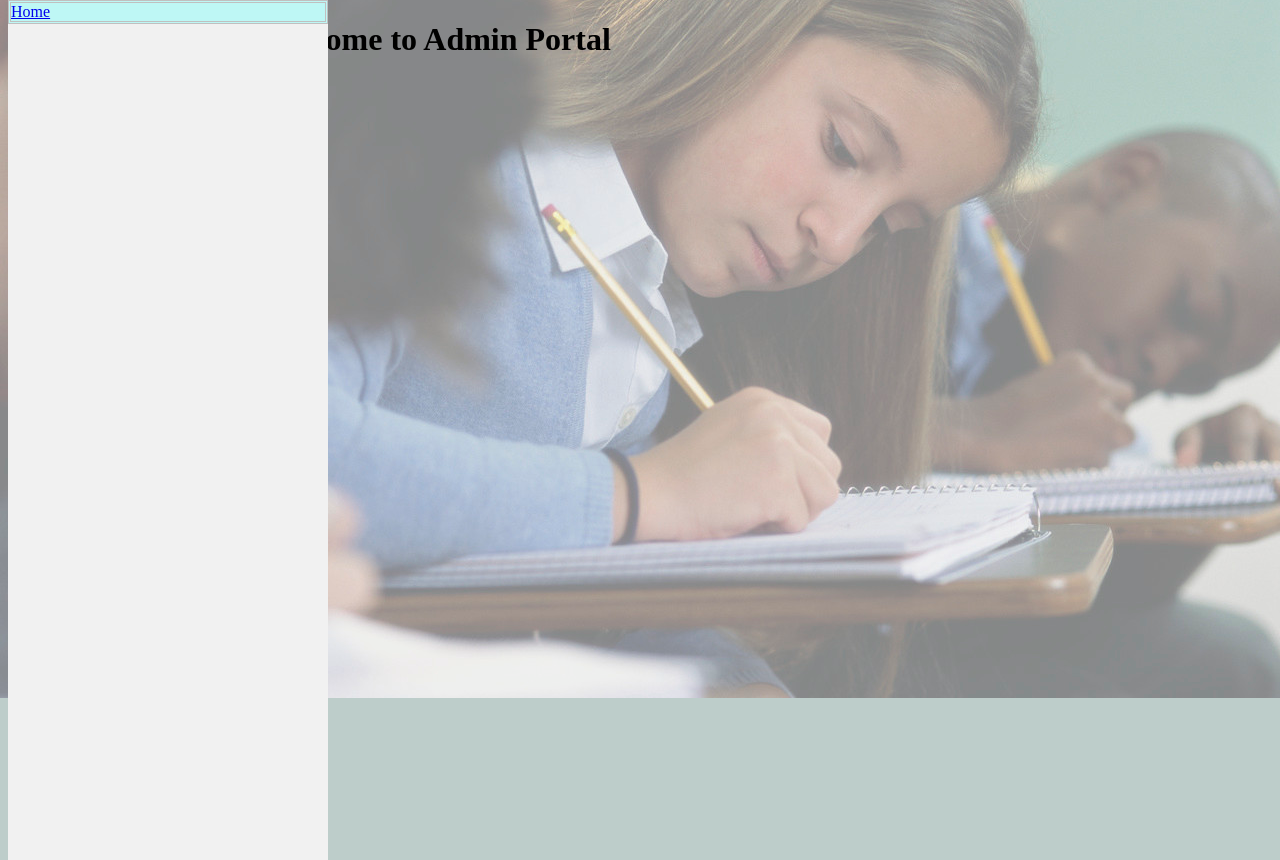
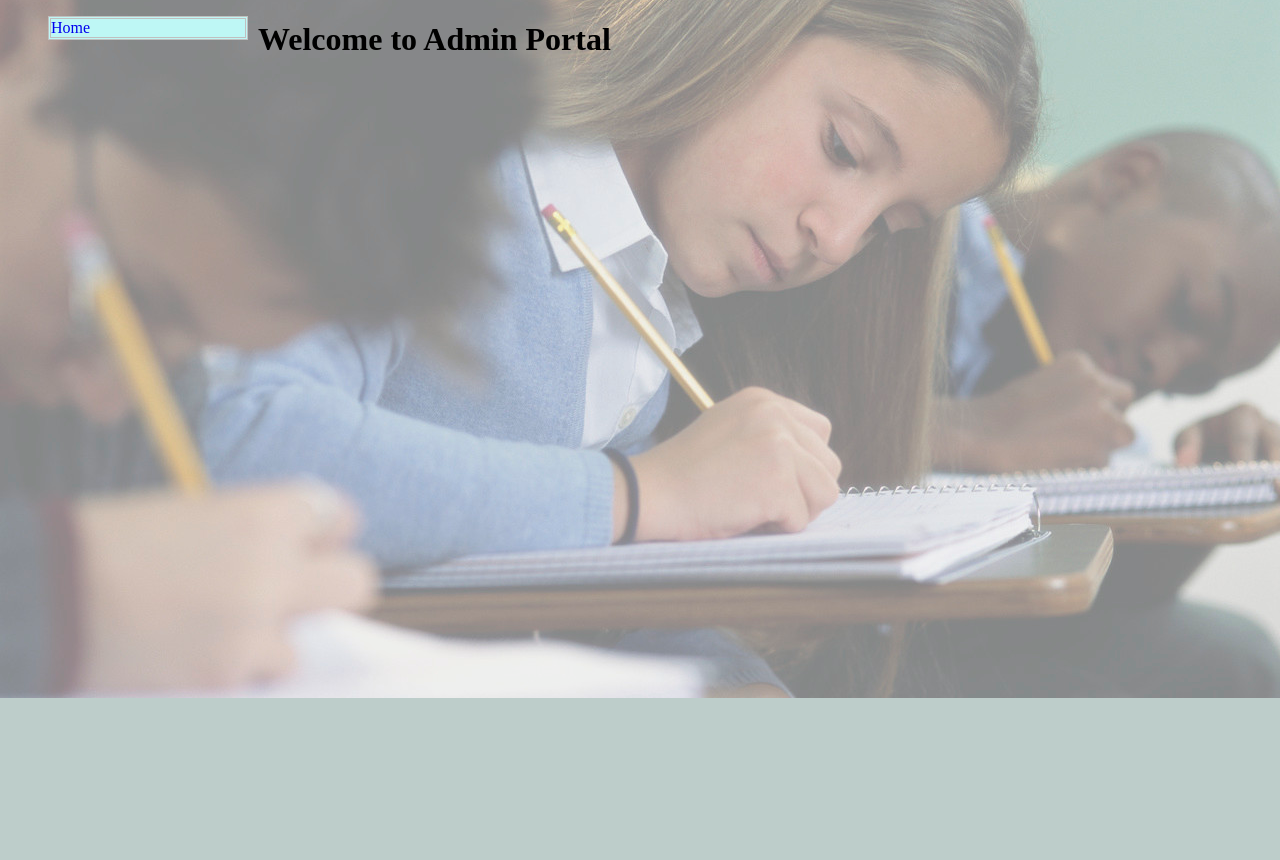
Before and after one commit to ankigupt0000/quiz, a PHP site: page /view/Welcome.php in a window 1280 px wide. Shown: the part 158-1018 px from the top of the page. Run offline with PHP 8.4, Linux system fonts and the light colour scheme; the visitor is signed in with stand-in values (Sample User, id 1).

Commit message:
reverting menu changes

```diff
--- a/view/css/current/menu.css
+++ b/view/css/current/menu.css
@@ -1,14 +1,7 @@
-#menu ul {
-    list-style-type: none;
-    margin: 0;
-    padding: 0;
-    width: 25%;
-    background-color: #f1f1f1;
-    position: fixed;
-    height: 100%;
-    overflow: auto;
+#menu ul{
+	float:left;
+	width: 200px;
 }
-
 
 #menu ul li{
 	display:block;
@@ -17,17 +10,15 @@
 	background-color:#BEF7F5;
 }
 
-#menu ul li a.active {
-    background-color: #4CAF50;
-    color: white;
+#menu ul li a{
+	text-decoration: none;
+
 }
-
 
 #menu ul li a:visited{
 
 }
 
-#menu li a:hover:not(.active) {
-    background-color: #555;
-    color: white;
+#menu ul li:hover, #menu ul li .current{
+	background-color:#0b75b2;
 }
```
